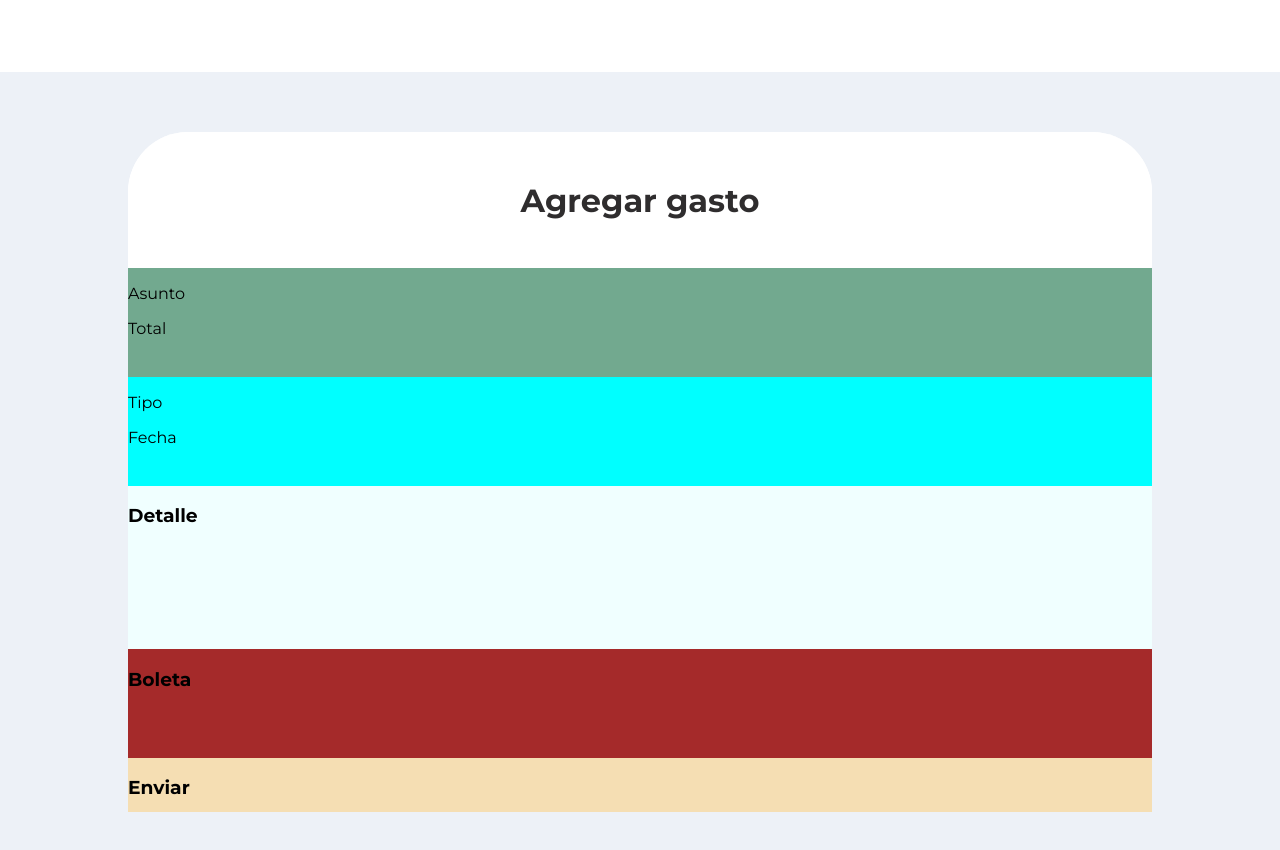
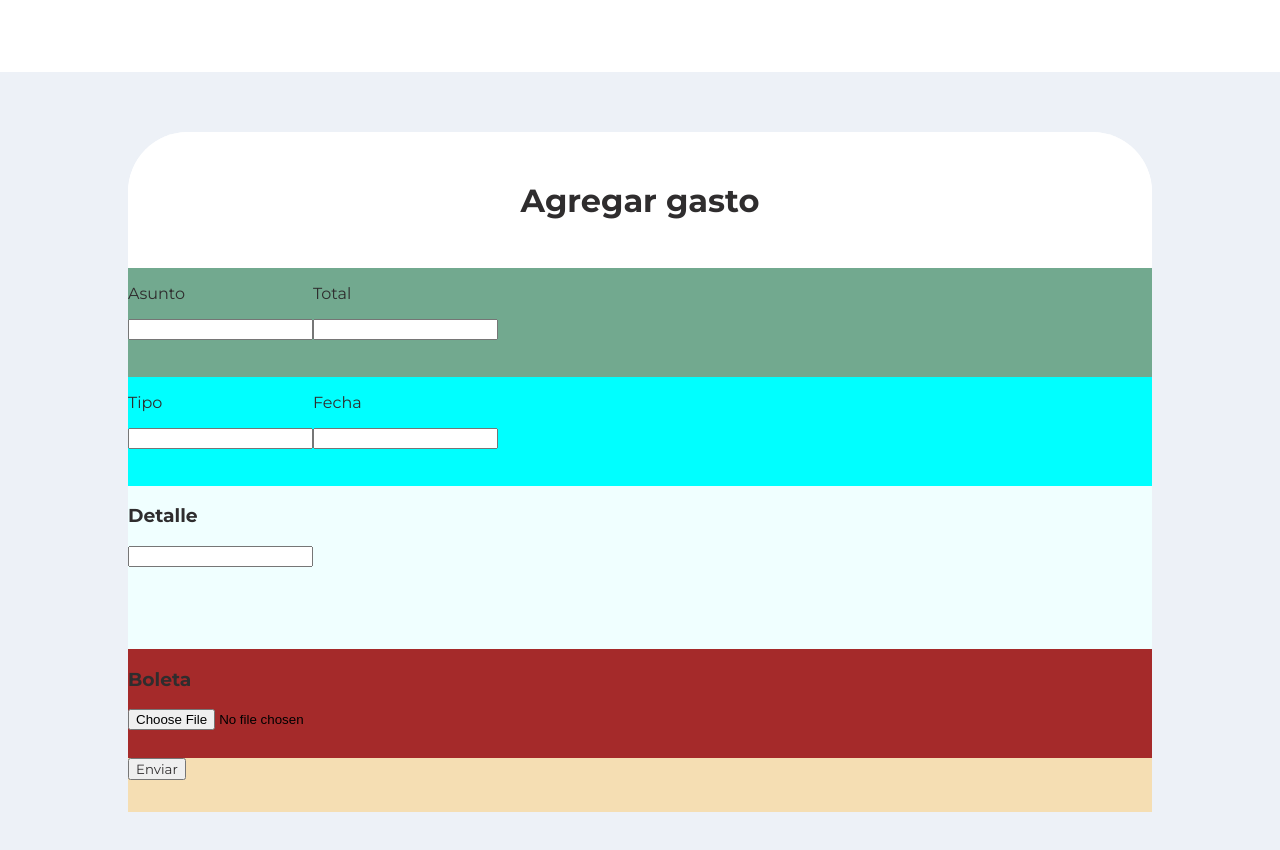
Before and after one commit to Xhyus/CeeWebApp, a Next.js app in the folder frontend/: page /rendicion_cuentas/crear_gasto in a window 1280 px wide. Shown: the top 850 px of the page. Built offline with nearby package versions, Linux system fonts and the light colour scheme.

Commit message:
Inputs crear_gasto (Sin estilos)

```diff
--- a/frontend/pages/rendicion_cuentas/crear_gasto.jsx
+++ b/frontend/pages/rendicion_cuentas/crear_gasto.jsx
@@ -1,7 +1,15 @@
-import React from "react";
+import React, { useState } from "react";
 import styles from "./rendicion_cuentas.module.css";
 
 export default function crear_gasto() {
+
+    //* .: DATOS DEL GASTO :. *//
+    const [asunto, setAsunto] = useState('');
+    const [totalGastado, setTotalGastado] = useState(0);
+    const [tipoGasto, setTipoGasto] = useState('');
+    const [fechaGasto, setFechaGasto] = useState('');
+    const [detalle, setDetalle] = useState('');
+    const [boleta, setBoleta] = useState('');
 
     return (
 
@@ -23,12 +31,14 @@ export default function crear_gasto() {
 
                         {/* Ingresar asunto del gasto */}
                         <div>
-                            <p>Asunto</p>
+                            <p className = {styles.Propiedades_texto}>Asunto</p>
+                            <input type="text" />
                         </div>
 
                         {/* Ingresar total del gasto */}
                         <div>
-                            <p>Total</p>
+                            <p className = {styles.Propiedades_texto}>Total</p>
+                            <input type="number" />
                         </div>
 
                     </div>
@@ -38,29 +48,33 @@ export default function crear_gasto() {
 
                         {/* Ingresar tipo de gasto (Ingreso o gasto) */}
                         <div>
-                            <p>Tipo</p>
+                            <p className = {styles.Propiedades_texto}>Tipo</p>
+                            <input type="text" />
                         </div>
 
                         {/* Ingresar fecha en que se realizó el gasto */}
                         <div>
-                            <p>Fecha</p>
+                            <p className = {styles.Propiedades_texto}>Fecha</p>
+                            <input type="text" />
                         </div>
 
                     </div>
 
                     {/* .: DETALLE :. */}
                     <div className = {styles.Contenedor_detalle}>
-                        <h3>Detalle</h3>
+                        <h3 className = {styles.Propiedades_texto}>Detalle</h3>
+                        <input type="text" />
                     </div>
 
                     {/* .: BOLETA :. */}
                     <div className = {styles.Contenedor_boleta}>
-                        <h3>Boleta</h3>
+                        <h3 className = {styles.Propiedades_texto}>Boleta</h3>
+                        <input type="file" />
                     </div>
 
                     {/* .: ENVIAR :. */}
                     <div className = {styles.Contenedor_boton}>
-                        <h3>Enviar</h3>
+                        <button className = {styles.Propiedades_texto}>Enviar</button>
                     </div>
 
                 </div>
--- a/frontend/pages/rendicion_cuentas/rendicion_cuentas.module.css
+++ b/frontend/pages/rendicion_cuentas/rendicion_cuentas.module.css
@@ -87,12 +87,16 @@
     background-color: #72A98F;
     width: 100%;
     height: 20%;
+    display: flex;
+    flex-direction: row;
 }
 
 .Contenedor_tipo_fecha {
     background-color: aqua;
     width: 100%;
     height: 20%;
+    display: flex;
+    flex-direction: row;
 }
 
 .Contenedor_detalle {
```
Also changed, not shown: frontend/pages/rendicion_cuentas/rendicion_cuentas.jsx (+8 -19 lines).
